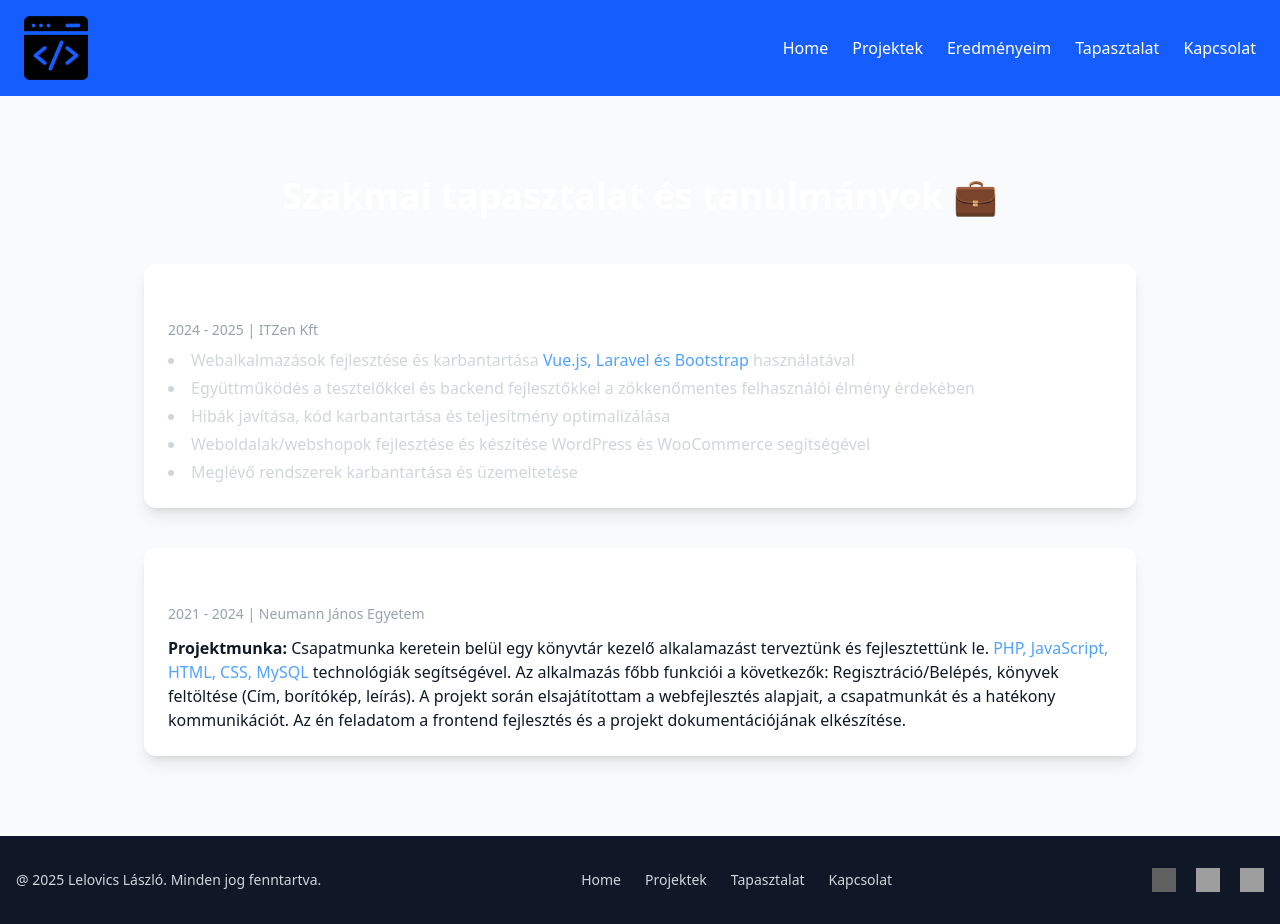
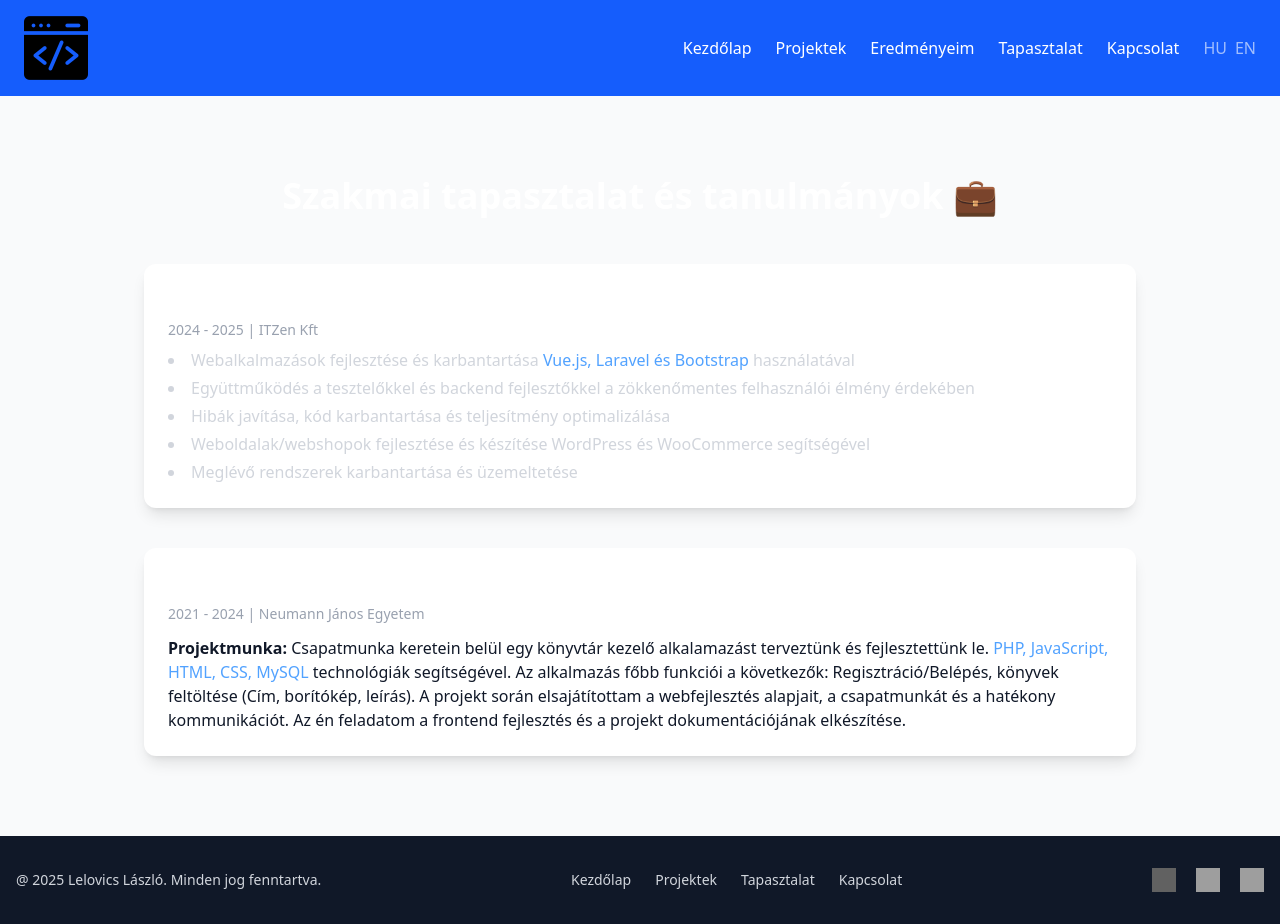
Before and after one commit to Laloka2000/laszlo-lelovics-new-portfolio, a Vue app: page /experience in a window 1280 px wide. Built offline with nearby package versions, Linux system fonts and the light colour scheme; grey boxes are pictures that could not be loaded.

Commit message:
Started working on language selecting functionality. Implented the core logic to hangle the selection and rendering text.

```diff
--- a/package.json
+++ b/package.json
@@ -15,6 +15,7 @@
     "@vueuse/motion": "^3.0.3",
     "emailjs-com": "^3.2.0",
     "lucide-vue-next": "^0.544.0",
+    "vue-i18n": "^9.14.5",
     "vue-router": "^4.5.1"
   },
   "devDependencies": {
--- a/src/components/Footer.vue
+++ b/src/components/Footer.vue
@@ -3,15 +3,15 @@
         <div class="container mx-auto px-4 flex flex-col md:flex-row justify-between items-center gap-6">
             <!-- Footer copyright -->
             <div class="text-sm text-center md:text-left">
-                @ {{ new Date().getFullYear() }} Lelovics László. Minden jog fenntartva.
+                @ {{ new Date().getFullYear() }} {{ $t('footer.copyright') }}
             </div>
 
             <!-- Nav links -->
             <nav class="flex flex-wrap justify-center gap-6 text-sm">
-                <RouterLink to="/" class="hover:text-white transition">Home</RouterLink>
-                <RouterLink to="/projects" class="hover:text-white transition">Projektek</RouterLink>
-                <RouterLink to="/experience" class="hover:text-white transition">Tapasztalat</RouterLink>
-                <RouterLink to="/contact" class="hover:text-white transition">Kapcsolat</RouterLink>
+                <RouterLink to="/" class="hover:text-white transition">{{ $t('footer.home') }}</RouterLink>
+                <RouterLink to="/projects" class="hover:text-white transition">{{ $t('footer.projects') }}</RouterLink>
+                <RouterLink to="/experience" class="hover:text-white transition">{{ $t('footer.experience') }}</RouterLink>
+                <RouterLink to="/contact" class="hover:text-white transition">{{ $t('footer.contact') }}</RouterLink>
             </nav>
 
             <!-- Social icons -->
@@ -28,7 +28,6 @@
                     <img src="https://cdn.jsdelivr.net/gh/simple-icons/simple-icons/icons/gmail.svg" class="w-6 h-6" />
                 </a>
             </div>
-
         </div>
 
     </footer>
--- /dev/null
+++ b/src/components/LanguageSwitcher.vue
@@ -0,0 +1,37 @@
+<template>
+    <div class="flex gap-2 items-center">
+        <button @click="changeLocale('hu')" :class="[
+            'text-1xl transition-all duration-200',
+            currentLocale === 'hu'
+                ? 'scale-90 opacity-100'
+                : 'opacity-60 hover:opacity-100 hover:scale-105'
+        ]" title="Magyar">
+            HU
+        </button>
+        <button @click="changeLocale('en')" :class="[
+            'text-1xl transition-all duration-200',
+            currentLocale === 'en'
+                ? 'scale-90 opacity-100'
+                : 'opacity-60 hover:opacity-100 hover:scale-105'
+        ]" title="English">
+            EN
+        </button>
+    </div>
+</template>
+
+<script setup>
+import { ref } from 'vue'
+import { useI18n } from 'vue-i18n';
+
+const { locale } = useI18n()
+const currentLocale = ref(locale.vue)
+
+
+const changeLocale = (lang) => {
+    currentLocale.value = lang
+    locale.value = lang
+    localStorage.setItem('locale', lang)
+}
+
+
+</script>
--- a/src/components/Navbar.vue
+++ b/src/components/Navbar.vue
@@ -1,27 +1,26 @@
 <template>
   <nav class="bg-blue-600 text-white px-6 py-4 flex justify-between items-center">
-    <img
-     :src="DevLogo"
-     alt="Developer logo"
-     class="w-16"
-    />
+    <img :src="DevLogo" alt="Developer logo" class="w-16" />
 
     <!-- Navigation links -->
-    <ul class="hidden md:flex gap-6">
+    <ul class="hidden md:flex gap-6 items-center">
       <li>
-        <RouterLink class="hover:text-gray-200" to="/">Home</RouterLink>
+        <RouterLink class="hover:text-gray-200" to="/">{{ $t('nav.home') }}</RouterLink>
       </li>
       <li>
-        <RouterLink class="hover:text-gray-200" to="/projects">Projektek</RouterLink>
+        <RouterLink class="hover:text-gray-200" to="/projects">{{ $t('nav.projects') }}</RouterLink>
       </li>
       <li>
-        <RouterLink class="hover:text-gray-200" to="/results">Eredményeim</RouterLink>
+        <RouterLink class="hover:text-gray-200" to="/results">{{ $t('nav.results') }}</RouterLink>
       </li>
       <li>
-        <RouterLink class="hover:text-gray-200" to="/experience">Tapasztalat</RouterLink>
+        <RouterLink class="hover:text-gray-200" to="/experience">{{ $t('nav.experience') }}</RouterLink>
       </li>
       <li>
-        <RouterLink class="hover:text-gray-200" to="/contact">Kapcsolat</RouterLink>
+        <RouterLink class="hover:text-gray-200" to="/contact">{{ $t('nav.contact') }}</RouterLink>
+      </li>
+      <li>
+        <LanguageSwitcher />
       </li>
     </ul>
 
@@ -42,16 +41,22 @@
     <transition name="slide-fade">
       <ul v-if="isOpen" class="md:hidden bg-blue-600 text-white flex flex-col gap-4 px-6 py-4">
         <li>
-          <RouterLink @click="isOpen = false" to="/">Home</RouterLink>
+          <RouterLink @click="isOpen = false" to="/">{{ $t('nav.home') }}</RouterLink>
         </li>
         <li>
-          <RouterLink @click="isOpen = false" to="/projects">Projektek</RouterLink>
+          <RouterLink @click="isOpen = false" to="/projects">{{ $t('nav.projects') }}</RouterLink>
         </li>
         <li>
-          <RouterLink @click="isOpen = false" to="/experience">Tapasztalat</RouterLink>
+          <RouterLink @click="isOpen = false" to="/results">{{ $t('nav.results') }}</RouterLink>
         </li>
         <li>
-          <RouterLink @click="isOpen = false" to="/contact">Kapcsolat</RouterLink>
+          <RouterLink @click="isOpen = false" to="/experience">{{ $t('nav.experience') }}</RouterLink>
+        </li>
+        <li>
+          <RouterLink @click="isOpen = false" to="/contact">{{ $t('nav.contact') }}</RouterLink>
+        </li>
+        <li>
+          <LanguageSwitcher />
         </li>
       </ul>
     </transition>
@@ -62,6 +67,7 @@
 import { ref } from 'vue';
 import { RouterLink } from 'vue-router';
 import DevLogo from "../assets/images/web-development.png"
+import LanguageSwitcher from './LanguageSwitcher.vue';
 
 const isOpen = ref(false);
 </script>
--- /dev/null
+++ b/src/i18n.js
@@ -0,0 +1,15 @@
+import { createI18n } from "vue-i18n";
+import hu from './locales/hu.json';
+import en from './locales/en.json';
+
+const i18n = createI18n({
+    legacy: false,
+    locale: localStorage.getItem('locale') || 'hu',
+    fallbackLocale: 'hu',
+    messages: {
+        hu,
+        en
+    }
+})
+
+export default i18n
--- /dev/null
+++ b/src/locales/en.json
@@ -0,0 +1,28 @@
+{
+    "nav": {
+        "home": "Home",
+        "projects": "Projects",
+        "results": "My Results",
+        "experience": "Experience",
+        "contact": "Contact",
+        "logoAlt": "Developer logo"
+    },
+    "footer": {
+        "home": "Home",
+        "projects": "Projects",
+        "experience": "Experience",
+        "contact": "Contact",
+        "copyright": "Laszlo Lelovics. All rights reserved."
+    },
+    "home": {
+        "greeting": "Hi, I am",
+        "name": "László Lelovics",
+        "nameAlt": "👋",
+        "description": "I'm a motivated and goal-oriented {role} who loves building modern and user-friendly web applications. I continuously learn and improve to stay up-to-date with the latest technologies and trends.",
+        "role": "Software Developer",
+        "viewProjects": "View My Projects",
+        "contact": "Get In Touch",
+        "profileAlt": "Profile Picture",
+        "technologies": "Technologies"
+    }
+}
--- /dev/null
+++ b/src/locales/hu.json
@@ -0,0 +1,30 @@
+{
+    "nav": {
+        "home": "Kezdőlap",
+        "projects": "Projektek",
+        "results": "Eredményeim",
+        "experience": "Tapasztalat",
+        "contact": "Kapcsolat",
+        "logoAlt": "Fejlesztői logó"
+    },
+
+    "footer": {
+        "home": "Kezdőlap",
+        "projects": "Projektek",
+        "experience": "Tapasztalat",
+        "contact": "Kapcsolat",
+        "copyright": "Lelovics László. Minden jog fenntartva."
+    },
+
+    "home": {
+        "greeting": "Üdv,",
+        "name": "Lelovics László",
+        "nameAlt": "vagyok👋",
+        "description": "Motivált és céltudatos {role} vagyok, aki szeret modern és felhasználóbarát webalkalmazásokat építeni. Folyamatosan tanulok és fejlődök, hogy naprakész maradjak a legújabb technológiákkal és trendekkel.",
+        "role": "Szoftverfejlesztő",
+        "viewProjects": "Tekintsd meg a projektjeim",
+        "contact": "Vedd fel velem a kapcsolatot",
+        "profileAlt": "Profilkép",
+        "technologies": "Technológiák"
+    }
+}
--- a/src/main.js
+++ b/src/main.js
@@ -4,5 +4,10 @@ import App from "./App.vue";
 import { createApp } from "vue";
 import router from "./router.js";
 import { MotionPlugin } from "@vueuse/motion";
+import i18n from './i18n';
 
-createApp(App).use(router).use(MotionPlugin).mount("#app");
+createApp(App)
+    .use(router)
+    .use(MotionPlugin)
+    .use(i18n)
+    .mount("#app");
--- a/src/pages/Home.vue
+++ b/src/pages/Home.vue
@@ -27,11 +27,11 @@ const techStacks = [
       :enter="{ opacity: 1, x: 0, transition: { duration: 0.8 } }"
     >
       <h1 class="text-4xl md:text-5xl font-extrabold leading-tight">
-        Üdv, <span class="text-blue-600">Lelovics László</span> vagyok👋
+        {{ $t('home.greeting') }} <span class="text-blue-600">{{ $t('home.name') }}</span> {{ $t('home.nameAlt') }}
       </h1>
 
       <p class="text-gray-600 dark:text-gray-300 max-w-lg mx-auto md:mx-0">
-        Motivált és céltudatos <span class="font-semibold text">Szoftverfejlesztő</span> vagyok, aki szeret modern és felhasználóbarát webalkalmazásokat építeni. Folyamatosan tanulok és fejlődök, hogy naprakész maradjak a legújabb technológiákkal és trendekkel.
+        {{ $t('home.description', {role: $t('home.role')}) }}
       </p>
 
       <div class="flex flex-col sm:flex-row gap-4 justify-center md:justify-start">
@@ -39,13 +39,13 @@ const techStacks = [
           to="/projects"
           class="px-6 py-3 bg-blue-600 text-white font-medium rounded-lg shadow hover:bg-blue-700 transition"
         >
-          Tekintsd meg a projektjeim
+          {{ $t('home.viewProjects') }}
         </RouterLink>
         <RouterLink
           to="/contact"
           class="px-6 py-3 border border-gray-300 dark:border-gray-600 rounded-lg hover:bg-gray-100 dark:hover:bg-gray-800 transition"
         >
-          Vedd fel velem a kapcsolatot
+          {{ $t('home.contact') }}
         </RouterLink>
       </div>
     </div>
@@ -59,7 +59,7 @@ const techStacks = [
     >
       <img
         :src="profilePic"
-        alt="Profile Picture"
+        :alt="$t('home.profileAlt')"
         class="w-full h-full object-cover"
       />
     </div>
@@ -73,7 +73,7 @@ const techStacks = [
       :initial="{ opacity: 0, y: 20 }"
       :enter="{ opacity: 1, y: 0, transition: { duration: 0.6 } }"
     >
-      Technológiák ⚡
+      {{ $t('home.technologies') }} ⚡
     </h2>
 
     <div
```
Also changed, not shown: 1 other file (tests, documents, lock files or other folders).
